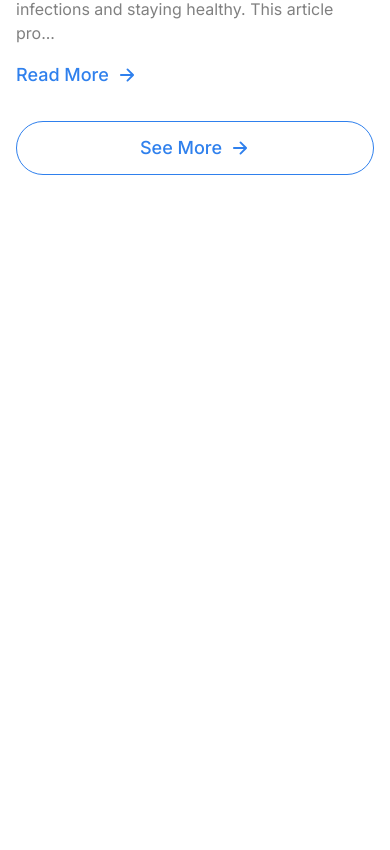
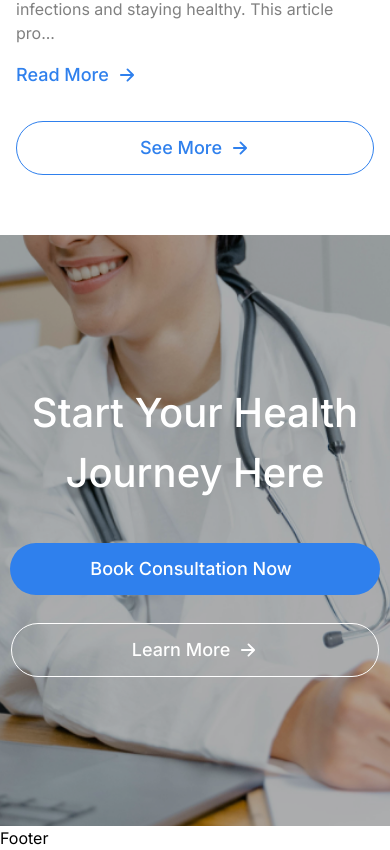
Before and after one commit to sharifstack/MedEase---Healthcare-Appointment, a Next.js app: page / in a window 390 px wide. Shown: the part 7966-8816 px from the top of the page. Before the commit the page ends 8201 px from the top, so only its background shows below. Built offline with nearby package versions, Linux system fonts and the light colour scheme.

Commit message:
Feat: Journey Section Responsive Done

```diff
--- a/app/components/homepage/Journey.tsx
+++ b/app/components/homepage/Journey.tsx
@@ -4,6 +4,7 @@ import { IoArrowForward } from "react-icons/io5";
 
 const Journey = () => {
   return (
+    <div>
       <div className="hidden md:block">
         <div className="image-section">
           <div className="flex flex-col gap-12">
@@ -21,6 +22,25 @@ const Journey = () => {
           </div>
         </div>
       </div>
+
+      <div className="responsive md:hidden block">
+        <div className="image-mobile ">
+          <div className="flex flex-col items-center gap-10">
+            <h1 className="z-30 font-medium text-[40px] w-85.75">
+              Start Your Health Journey Here
+            </h1>
+            <div className="flex flex-col items-center justify-center gap-7">
+              <Button className="z-30 px-20" btntext="Book Consultation Now" />
+              <Button
+                className="z-30 text-white bg-transparent border border-white px-30"
+                btntext="Learn More"
+                icon={<IoArrowForward className="text-xl" />}
+              />
+            </div>
+          </div>
+        </div>
+      </div>
+    </div>
   );
 };
 
--- a/app/globals.css
+++ b/app/globals.css
@@ -7,6 +7,7 @@
   --color-background: #f7f7f7;
   --color-textbadge: #f2f7ff;
   --color-slidericon: #e6e6e6;
+  --color-footer: #1a1a1a;
 }
 
 body {
@@ -79,7 +80,6 @@ body {
   z-index: 0;
 }
 
-/* ONLY #000000 at 30% */
 .image-section::after {
   content: "";
   position: absolute;
@@ -87,3 +87,33 @@ body {
   background: rgba(0, 0, 0, 0.3);
   z-index: 2;
 }
+
+.image-mobile {
+  position: relative;
+  width: 100%;
+  min-height: 70vh;
+  display: flex;
+  align-items: center;
+  justify-content: center;
+  text-align: center;
+  color: white;
+  overflow: hidden;
+}
+
+.image-mobile::before {
+  content: "";
+  position: absolute;
+  inset: 0;
+  background-image: url("/aftermobile.png");
+  background-size: cover;
+  background-position: center;
+  z-index: 0;
+}
+
+.image-mobile::after {
+  content: "";
+  position: absolute;
+  inset: 0;
+  background: rgba(0, 0, 0, 0.3);
+  z-index: 3;
+}
--- a/app/layout.tsx
+++ b/app/layout.tsx
@@ -3,6 +3,7 @@ import "./globals.css";
 
 import { Cormorant_Garamond, Inter } from "next/font/google";
 import Navbar from "./components/layout/Navbar";
+import Footer from "./components/layout/Footer";
 
 const inter = Inter({
   subsets: ["latin"],
@@ -31,6 +32,7 @@ export default function RootLayout({
       <body className="antialiased">
         <Navbar />
         {children}
+        <Footer />
       </body>
     </html>
   );
```
Also changed, not shown: public/aftermobile.png (added). Lines whose indentation alone changed are shown as unchanged.
